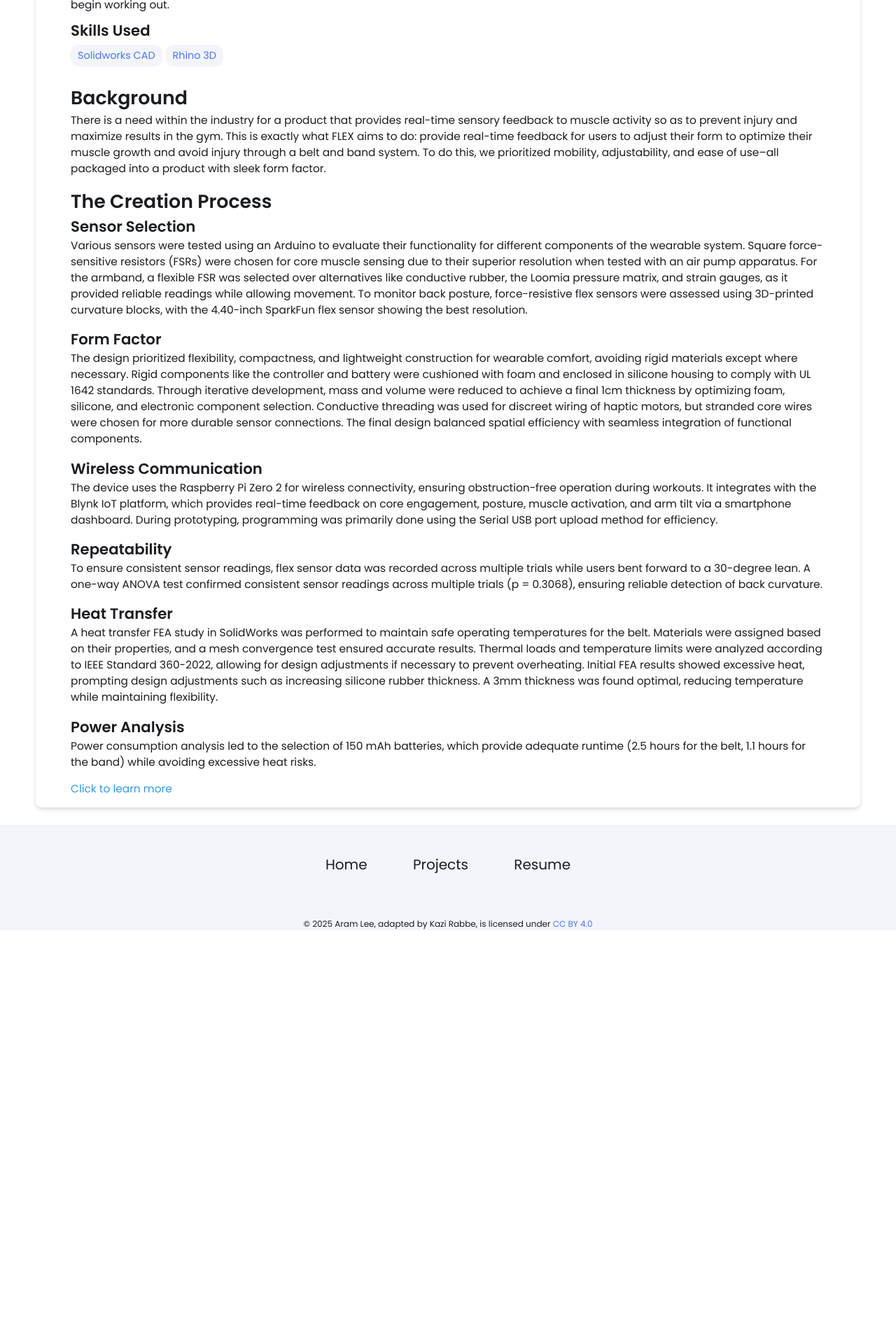
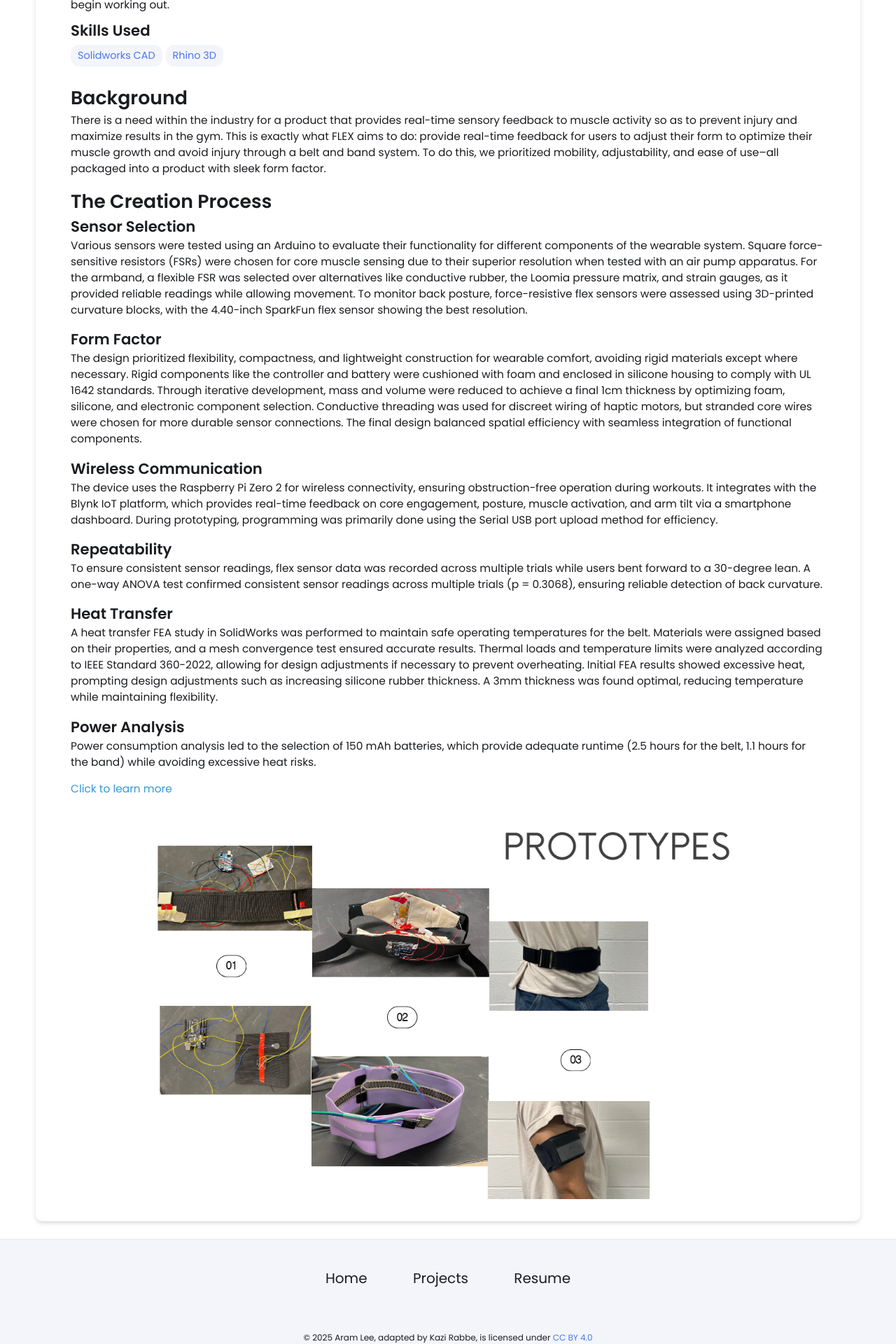
Before and after one commit to kazi-rabbe/kazi-rabbe.github.io, a Jekyll site: the page built from _projects/flex-fitness-system/index.md, in a window 1280 px wide. Shown: the part 685-2605 px from the top of the page at 70% size. Built offline with Jekyll 4.4.1, drawn with Linux system fonts in a browser that asks for light colours; before the commit the page ends 2014 px from its top, so only the background shows below that.

Commit message:
Update index.md

```diff
--- a/_projects/flex-fitness-system/index.md
+++ b/_projects/flex-fitness-system/index.md
@@ -38,3 +38,5 @@ A heat transfer FEA study in SolidWorks was performed to maintain safe operating
 Power consumption analysis led to the selection of 150 mAh batteries, which provide adequate runtime (2.5 hours for the belt, 1.1 hours for the band) while avoiding excessive heat risks.
 
 [Click to learn more](https://www.canva.com/design/DAGgQ0ZwQMQ/fS4ipzphQ-U35H5JEPUKRA/view?utm_content=DAGgQ0ZwQMQ&utm_campaign=designshare&utm_medium=link2&utm_source=uniquelinks&utlId=h7acc439f47)
+
+{% include image-gallery.html images="FLEXProto.png" height="900" %}
```
